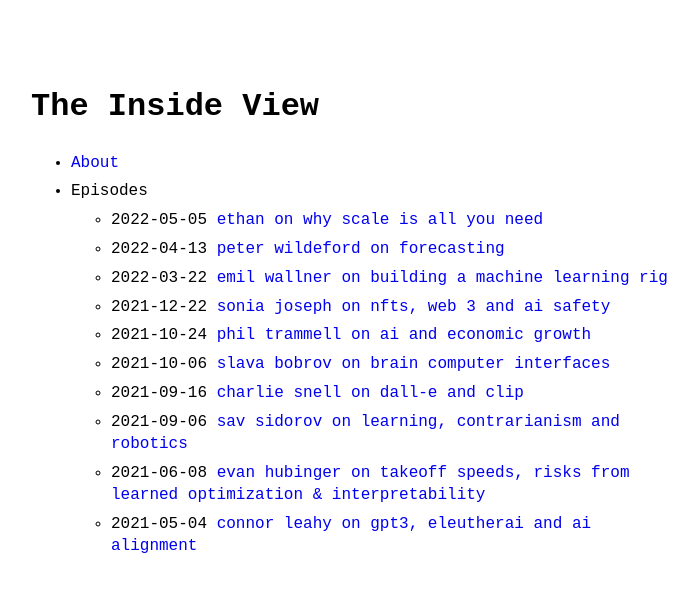
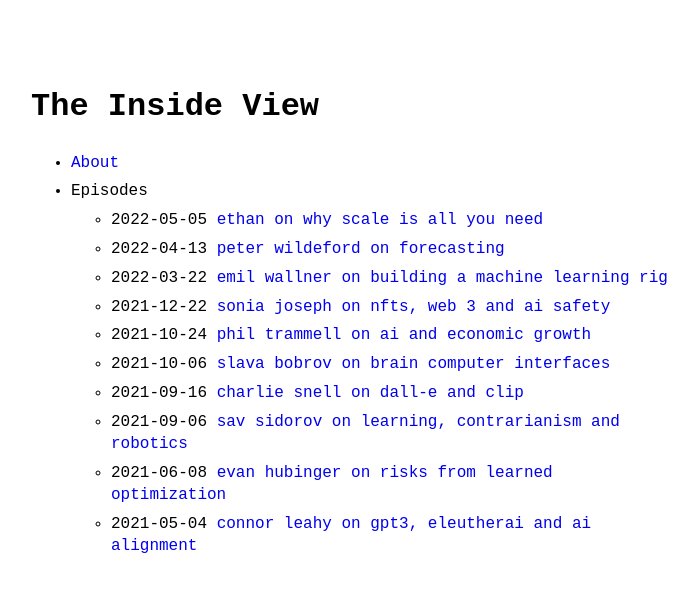
Before and after one commit to theinsideview/theinsideview.github.io, a Jekyll site: the page built from index.md, in a window 1280 px wide. Shown: the top 592 px of the page, without its empty margins (289-987 px from the left). Built offline with Jekyll 4.4.1, drawn with Linux system fonts in a browser that asks for light colours.

Commit message:
Update 2021-06-08-evan.md

```diff
--- a/_posts/2021-06-08-evan.md
+++ b/_posts/2021-06-08-evan.md
@@ -1,6 +1,6 @@
 ---
 layout: post
-title: "Evan Hubinger on Takeoff speeds, Risks from learned optimization & Interpretability"
+title: "Evan Hubinger on Risks from learned optimization"
 category: podcast
 permalink: evan
 youtubeId: uQN0wqzy164
```
